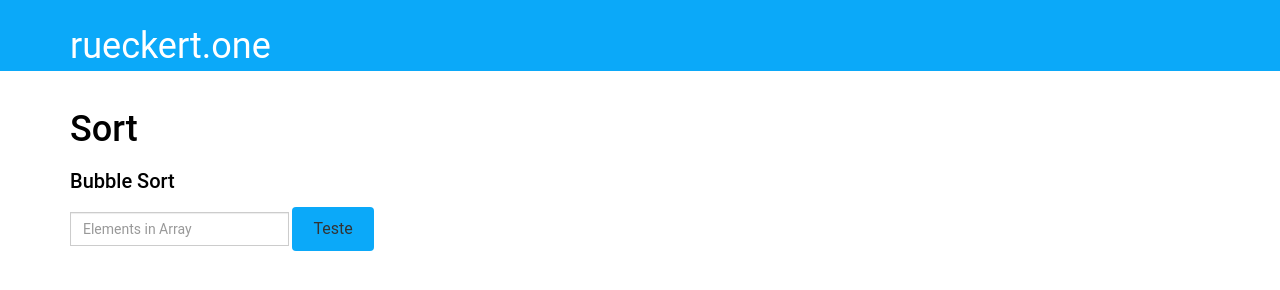
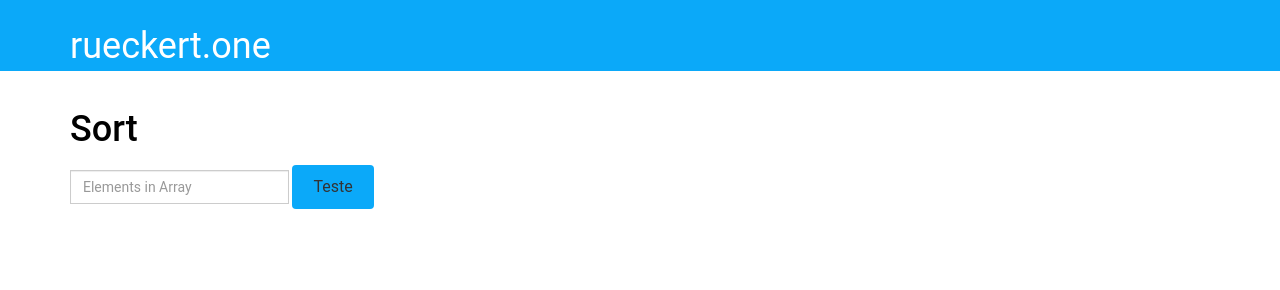
Before and after one commit to rjr910/ideas2, a plain HTML site: page sort.html in a window 1280 px wide. Drawn offline with Linux system fonts and the light colour scheme.

Commit message:
removed header

```diff
--- a/sort.html
+++ b/sort.html
@@ -39,11 +39,10 @@
 
     <div class="container" id="feature">
         <h1>Sort</h1>
-        <h2>Bubble Sort</h2>
         <div id="sort">
             <form class="form-inline">
                 <div class="form-group">
-                    <input type="number" class="form-control" id="elements" placeholder="Elements in Array">
+                    <input type="number" class="form-control" id="elements" placeholder="Elements in Array" >
                 </div>
                 <button id="doTest" type="button" class="btn btn-default">Teste</button>
             </form>
```
